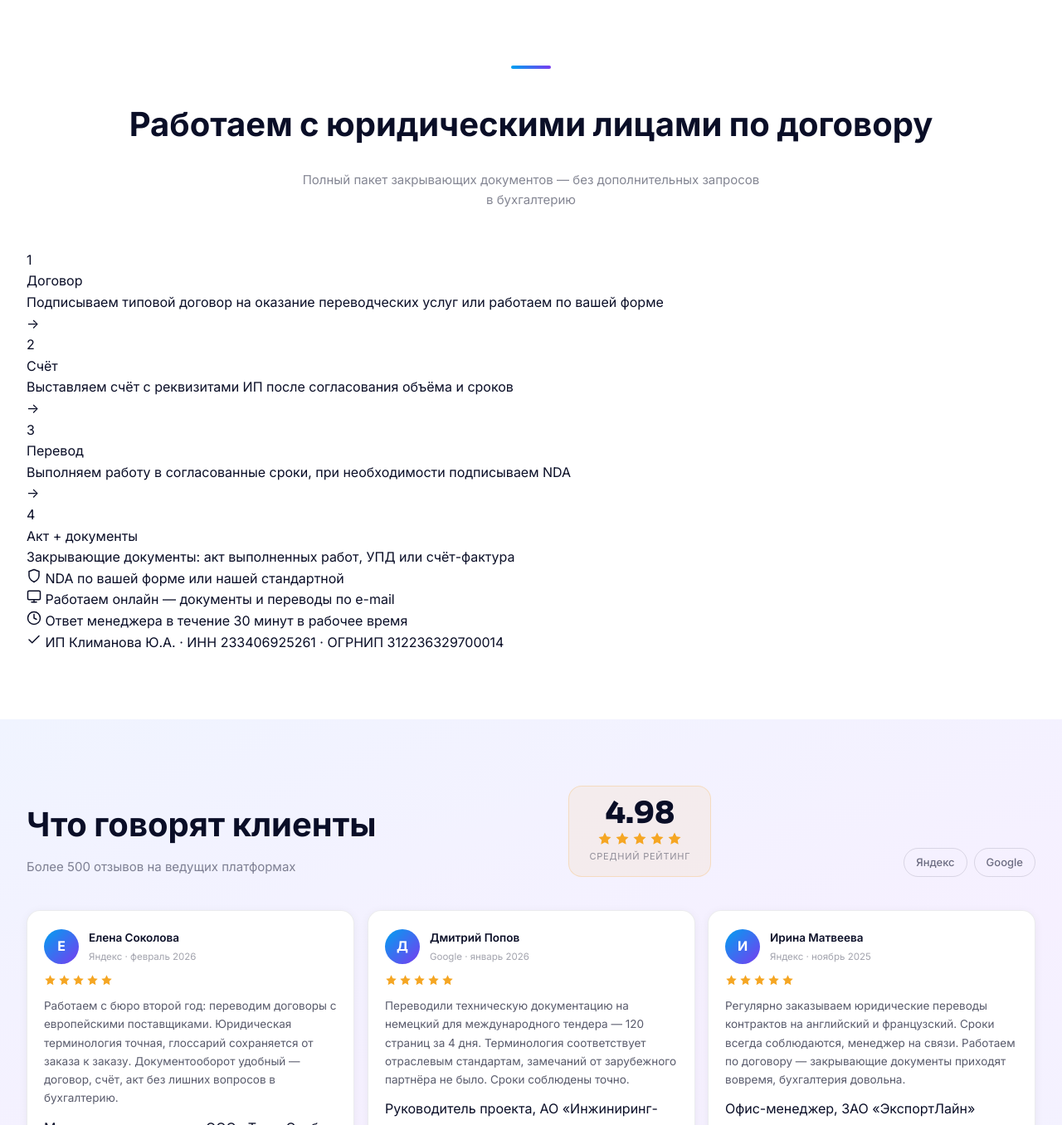
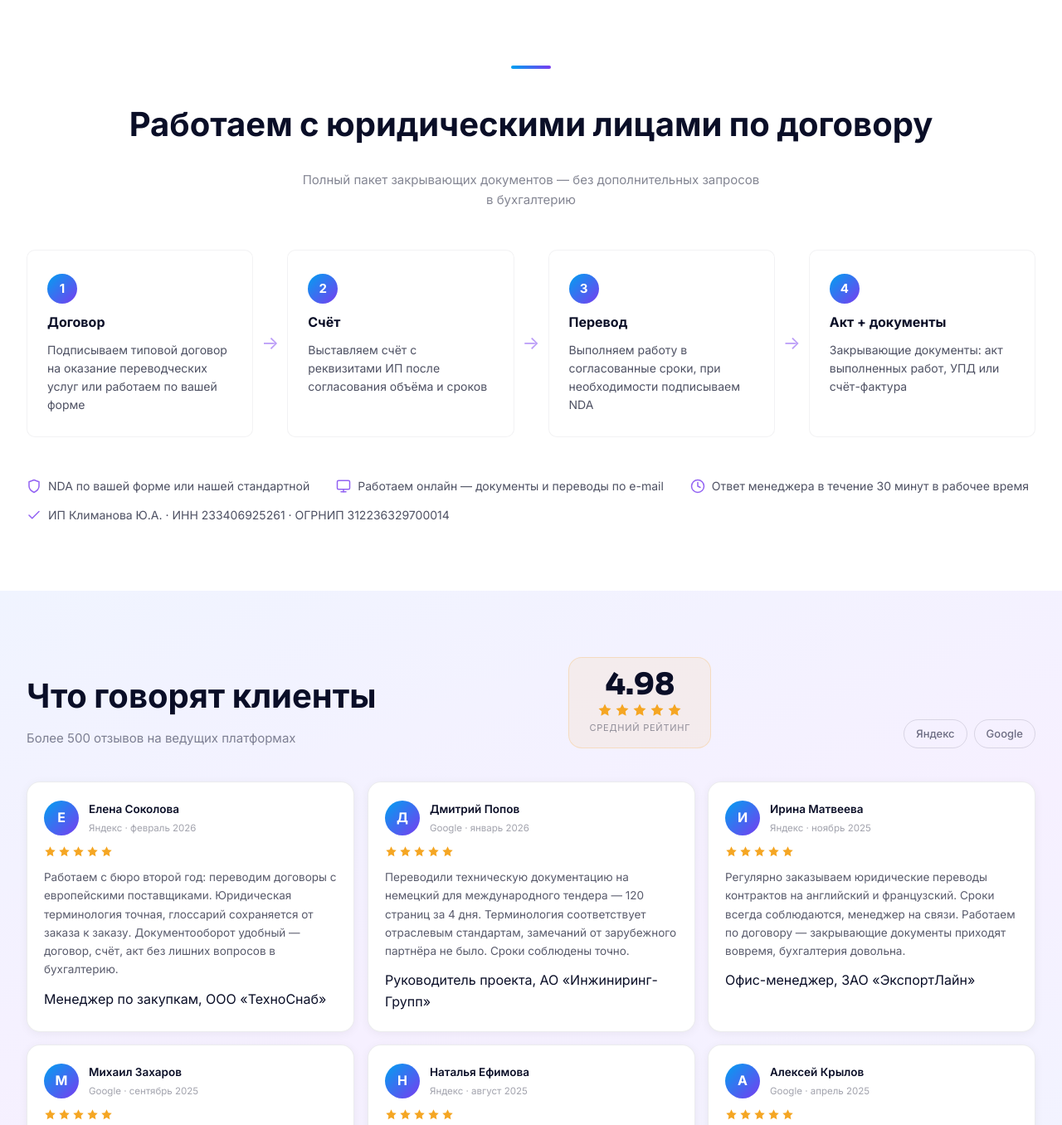
Before and after one commit to alefcom1/Moscowtrans, a PHP site: page /prototype/index.html in a window 1280 px wide. Shown: the part 5144-6500 px from the top of the page at 83% size. Run offline with PHP 8.4, Linux system fonts and the light colour scheme; some libraries are stand-ins or nearby versions.

Commit message:
Fix missing CSS for B2B flow section
Add styles for .b2b-flow-row, .b2b-step, .b2b-num, .b2b-label,
.b2b-desc, .b2b-arrow, .b2b-extras — classes existed in HTML
but had no CSS definitions, causing plain-text rendering

https://claude.ai/code/session_012FGJbaD6XeFPP9ekSLyuXH

```diff
--- a/prototype/css/styles.css
+++ b/prototype/css/styles.css
@@ -2977,3 +2977,105 @@ body.js-loaded .anim-fade.is-visible {
 :root[data-theme="light"] .cf-icon {
   background: rgba(120,60,240,.07);
 }
+
+/* ============================================================
+   B2B FLOW — Работаем с юридическими лицами по договору
+   ============================================================ */
+.sec-b2b-flow { padding: 80px 0; }
+
+.b2b-flow-row {
+  display: flex;
+  align-items: stretch;
+  gap: 0;
+  margin: 48px 0 40px;
+}
+
+.b2b-step {
+  flex: 1;
+  background: var(--bg-elevated);
+  border: 1px solid var(--border-subtle);
+  border-radius: var(--r-md);
+  padding: 28px 24px;
+  display: flex;
+  flex-direction: column;
+  gap: 10px;
+  transition: border-color var(--t-fast), box-shadow var(--t-fast);
+}
+.b2b-step:hover {
+  border-color: rgba(120,60,240,.35);
+  box-shadow: 0 4px 24px rgba(120,60,240,.08);
+}
+
+.b2b-num {
+  width: 36px;
+  height: 36px;
+  border-radius: 50%;
+  background: var(--brand-gradient);
+  color: #fff;
+  font-weight: 800;
+  font-size: 15px;
+  display: flex;
+  align-items: center;
+  justify-content: center;
+  flex-shrink: 0;
+}
+
+.b2b-label {
+  font-weight: 700;
+  font-size: 16px;
+  color: var(--text-primary);
+}
+
+.b2b-desc {
+  font-size: 14px;
+  color: var(--text-secondary);
+  line-height: 1.55;
+  flex: 1;
+}
+
+.b2b-arrow {
+  display: flex;
+  align-items: center;
+  justify-content: center;
+  padding: 0 10px;
+  color: var(--brand-violet);
+  font-size: 22px;
+  flex-shrink: 0;
+  opacity: .5;
+}
+
+.b2b-extras {
+  display: flex;
+  flex-wrap: wrap;
+  gap: 12px 32px;
+  padding-top: 8px;
+}
+
+.b2b-extra-item {
+  display: flex;
+  align-items: center;
+  gap: 8px;
+  font-size: 14px;
+  color: var(--text-secondary);
+}
+.b2b-extra-item svg {
+  flex-shrink: 0;
+  color: var(--brand-violet);
+  opacity: .8;
+}
+
+@media (max-width: 768px) {
+  .b2b-flow-row {
+    flex-direction: column;
+    gap: 12px;
+  }
+  .b2b-arrow {
+    transform: rotate(90deg);
+    padding: 0;
+    height: 24px;
+  }
+  .b2b-extras {
+    flex-direction: column;
+    gap: 10px;
+  }
+}
```
